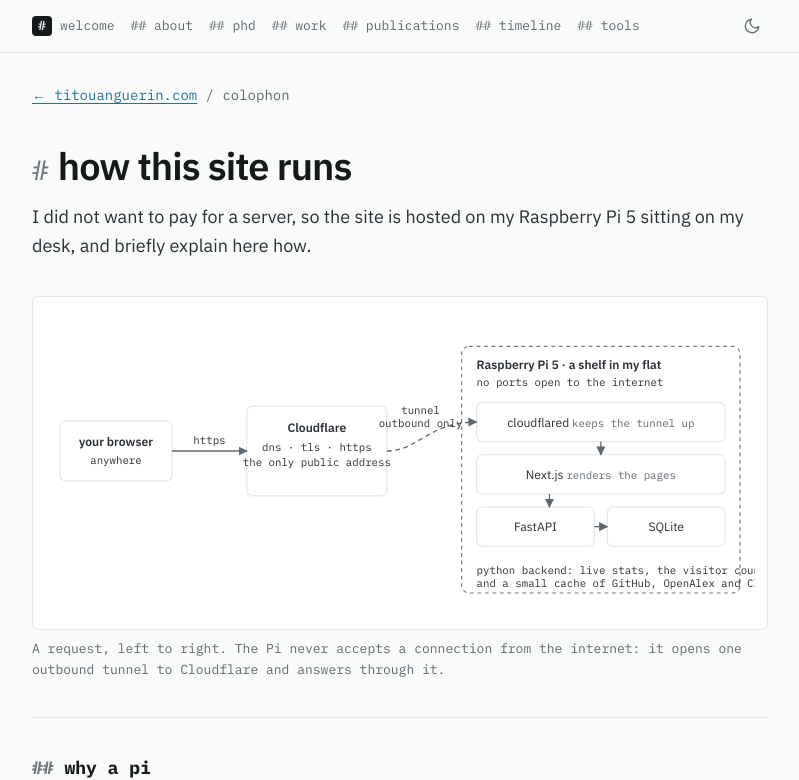
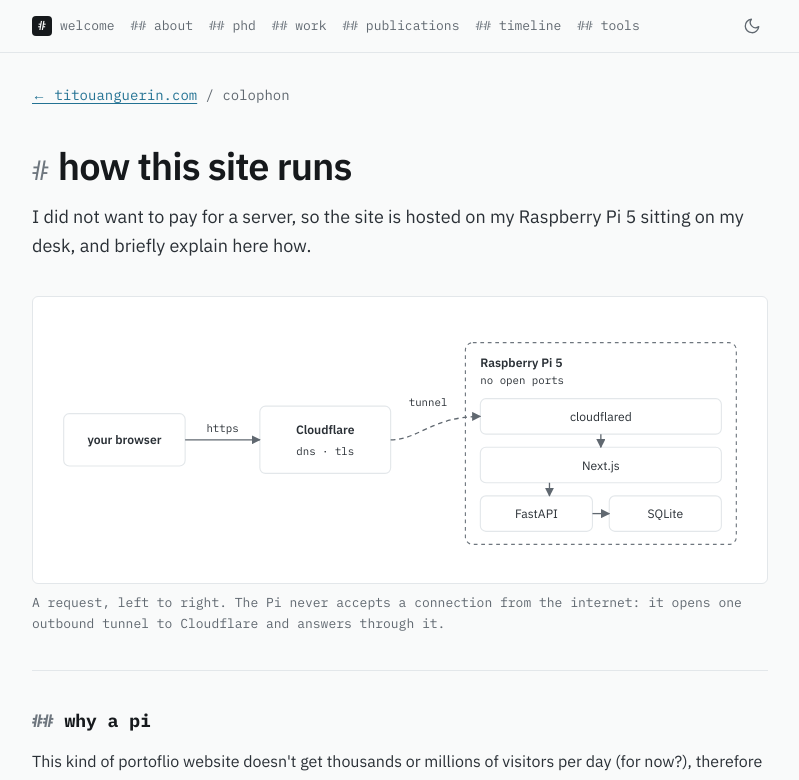
Before and after one commit to Titouaaaan/pi5-app, a Next.js app in the folder my-app/: page /colophon in a window 1280 px wide. Shown: the top 780 px of the page, without its empty margins (240-1039 px from the left). Built offline with nearby package versions, Linux system fonts and the light colour scheme; no server answers.

Commit message:
ui: tunnel diagram reduced to labels that fit their boxes
Co-Authored-By: Claude Opus 5 <noreply@anthropic.com>

```diff
--- a/my-app/app/components/TunnelDiagram.tsx
+++ b/my-app/app/components/TunnelDiagram.tsx
@@ -2,9 +2,10 @@
 export default function TunnelDiagram() {
   const box = "fill-white stroke-rule";
   const line = "stroke-faint fill-none";
+  const label = "font-mono text-[11.5px] [&]:fill-faint";
   return (
     <svg
-      viewBox="0 0 760 330"
+      viewBox="0 0 760 280"
       role="img"
       aria-label="A request goes from the browser to Cloudflare, then through an outbound tunnel to the Raspberry Pi, where cloudflared hands it to Next.js and FastAPI"
       className="h-auto w-full text-[13px] [&_text]:fill-body"
@@ -14,37 +15,33 @@ export default function TunnelDiagram() {
           <path d="M0 0L10 5L0 10z" className="fill-faint" />
         </marker>
       </defs>
-      <rect className={box} x="16" y="120" width="120" height="64" rx="6" strokeWidth="1.2" />
-      <text x="76" y="147" textAnchor="middle" className="font-semibold [&]:fill-ink">your browser</text>
-      <text x="76" y="166" textAnchor="middle" className="font-mono text-[11.5px] [&]:fill-faint">anywhere</text>
 
-      <rect className={box} x="216" y="104" width="150" height="96" rx="6" strokeWidth="1.2" />
-      <text x="291" y="132" textAnchor="middle" className="font-semibold [&]:fill-ink">Cloudflare</text>
-      <text x="291" y="152" textAnchor="middle" className="font-mono text-[11.5px] [&]:fill-faint">dns · tls · https</text>
-      <text x="291" y="168" textAnchor="middle" className="font-mono text-[11.5px] [&]:fill-faint">the only public address</text>
+      <rect className={box} x="20" y="112" width="130" height="56" rx="6" strokeWidth="1.2" />
+      <text x="85" y="145" textAnchor="middle" className="font-semibold [&]:fill-ink">your browser</text>
 
-      <rect x="446" y="40" width="298" height="264" rx="8" className="fill-none stroke-fainter" strokeWidth="1.2" strokeDasharray="4 4" />
-      <text x="462" y="64" className="font-semibold [&]:fill-ink">Raspberry Pi 5 · a shelf in my flat</text>
-      <text x="462" y="82" className="font-mono text-[11.5px] [&]:fill-faint">no ports open to the internet</text>
-      <rect className={box} x="462" y="100" width="266" height="42" rx="6" strokeWidth="1.2" />
-      <text x="595" y="126" textAnchor="middle">cloudflared <tspan className="font-mono text-[11.5px] [&]:fill-faint">keeps the tunnel up</tspan></text>
-      <rect className={box} x="462" y="156" width="266" height="42" rx="6" strokeWidth="1.2" />
-      <text x="595" y="182" textAnchor="middle">Next.js <tspan className="font-mono text-[11.5px] [&]:fill-faint">renders the pages</tspan></text>
-      <rect className={box} x="462" y="212" width="126" height="42" rx="6" strokeWidth="1.2" />
-      <text x="525" y="238" textAnchor="middle">FastAPI</text>
-      <rect className={box} x="602" y="212" width="126" height="42" rx="6" strokeWidth="1.2" />
-      <text x="665" y="238" textAnchor="middle">SQLite</text>
-      <text x="462" y="284" className="font-mono text-[11.5px] [&]:fill-faint">python backend: live stats, the visitor counter,</text>
-      <text x="462" y="298" className="font-mono text-[11.5px] [&]:fill-faint">and a small cache of GitHub, OpenAlex and Cloudflare data</text>
+      <rect className={box} x="230" y="104" width="140" height="72" rx="6" strokeWidth="1.2" />
+      <text x="300" y="134" textAnchor="middle" className="font-semibold [&]:fill-ink">Cloudflare</text>
+      <text x="300" y="156" textAnchor="middle" className={label}>dns · tls</text>
 
-      <path className={line} d="M136 152 H216" strokeWidth="1.4" markerEnd="url(#arrow)" />
-      <text x="176" y="144" textAnchor="middle" className="font-mono text-[11.5px] [&]:fill-faint">https</text>
-      <path className={line} d="M366 152 C 400 152, 410 121, 462 121" strokeWidth="1.4" strokeDasharray="5 4" markerEnd="url(#arrow)" />
-      <text x="402" y="112" textAnchor="middle" className="font-mono text-[11.5px] [&]:fill-faint">tunnel</text>
-      <text x="402" y="126" textAnchor="middle" className="font-mono text-[11.5px] [&]:fill-faint">outbound only</text>
-      <path className={line} d="M595 142 V156" strokeWidth="1.4" markerEnd="url(#arrow)" />
-      <path className={line} d="M540 198 V212" strokeWidth="1.4" markerEnd="url(#arrow)" />
-      <path className={line} d="M588 233 H602" strokeWidth="1.4" markerEnd="url(#arrow)" />
+      <rect x="450" y="36" width="290" height="216" rx="8" className="fill-none stroke-fainter" strokeWidth="1.2" strokeDasharray="4 4" />
+      <text x="466" y="62" className="font-semibold [&]:fill-ink">Raspberry Pi 5</text>
+      <text x="466" y="80" className={label}>no open ports</text>
+      <rect className={box} x="466" y="96" width="258" height="38" rx="6" strokeWidth="1.2" />
+      <text x="595" y="120" textAnchor="middle">cloudflared</text>
+      <rect className={box} x="466" y="148" width="258" height="38" rx="6" strokeWidth="1.2" />
+      <text x="595" y="172" textAnchor="middle">Next.js</text>
+      <rect className={box} x="466" y="200" width="120" height="38" rx="6" strokeWidth="1.2" />
+      <text x="526" y="224" textAnchor="middle">FastAPI</text>
+      <rect className={box} x="604" y="200" width="120" height="38" rx="6" strokeWidth="1.2" />
+      <text x="664" y="224" textAnchor="middle">SQLite</text>
+
+      <path className={line} d="M150 140 H230" strokeWidth="1.4" markerEnd="url(#arrow)" />
+      <text x="190" y="132" textAnchor="middle" className={label}>https</text>
+      <path className={line} d="M370 140 C 400 140, 415 115, 466 115" strokeWidth="1.4" strokeDasharray="5 4" markerEnd="url(#arrow)" />
+      <text x="410" y="104" textAnchor="middle" className={label}>tunnel</text>
+      <path className={line} d="M595 134 V148" strokeWidth="1.4" markerEnd="url(#arrow)" />
+      <path className={line} d="M540 186 V200" strokeWidth="1.4" markerEnd="url(#arrow)" />
+      <path className={line} d="M586 219 H604" strokeWidth="1.4" markerEnd="url(#arrow)" />
     </svg>
   );
 }
```
